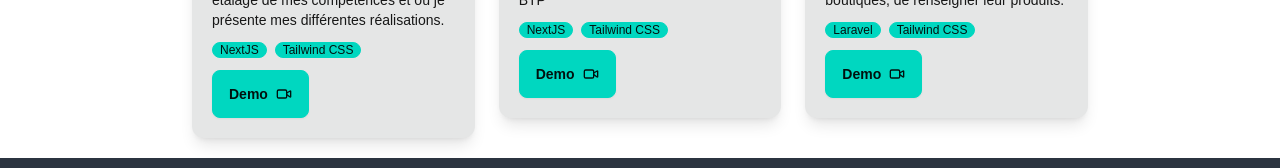
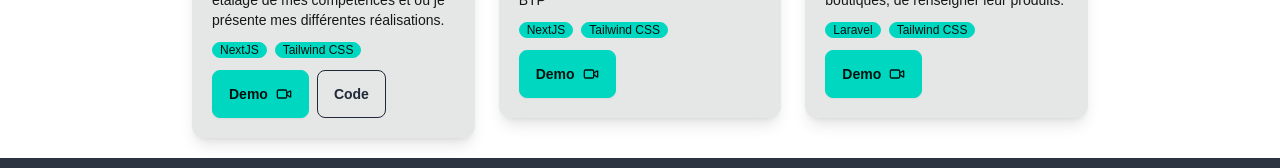
Before and after one commit to YVESMANGA/ysmgPortfolio, a Next.js app: page / in a window 1280 px wide. Shown: the part 2278-2446 px from the top of the page. Built offline with nearby package versions, Linux system fonts and the light colour scheme.

Commit message:
Update Project.tsx

```diff
--- a/src/components/project/Project.tsx
+++ b/src/components/project/Project.tsx
@@ -1,6 +1,7 @@
 import React from 'react'
 import Title from '../title'
-import { Github, Video } from 'lucide-react'
+import { Video } from 'lucide-react'
+import Image from 'next/image'
 
 const projects = [
   {
@@ -9,21 +10,21 @@ const projects = [
     technologies: ['NextJS', 'Tailwind CSS'],
     demoLink: 'https://ysmg-portfolio.netlify.app/',
     repoLink: 'https://github.com/YVESMANGA/ysmgPortfolio',
-        image: 'SiteP.PNG',
+    image: '/SiteP.PNG', // placé dans /public
   },
   {
     title: 'Saoro Negoce',
     description: "Site Vitrine, d'une entreprise dans le BTP",
     technologies: ['NextJS', 'Tailwind CSS'],
     demoLink: 'http://saoronegoce.com/',
-      image: 'logos.JPG',
+    image: '/logos.JPG', // placé dans /public
   },
   {
     title: 'Modexa',
     description: "Marketplace, permettant a d'autres boutiques, de renseigner leur produits.",
     technologies: ['Laravel', 'Tailwind CSS'],
     demoLink: 'http://modexa.moda/',
-    image: 'modexa.JPG',
+    image: '/modexa.JPG', // placé dans /public
   }
 ]
 
@@ -37,10 +38,13 @@ const Project = () => {
         <div className="grid md:grid-cols-2 lg:grid-cols-3 gap-6">
           {projects.map((project, index) => (
             <div key={index} className='bg-base-300 p-5 h-fit rounded-xl shadow-lg'>
-          <img
+              <Image
                 src={project.image}
                 alt={project.title}
+                width={600}
+                height={400}
                 className='w-full rounded-xl h-56 object-cover'
+                unoptimized
               />
 
               <div>
@@ -60,20 +64,22 @@ const Project = () => {
                 ))}
               </div>
 
-          <div>
-            <a href={project.demoLink} className='btn btn-accent'>
+              <div className='flex gap-2'>
+                <a href={project.demoLink} target="_blank" rel="noopener noreferrer" className='btn btn-accent'>
                   Demo
                   <Video className='w-4' />
                 </a>
-
-
+                {project.repoLink && (
+                  <a href={project.repoLink} target="_blank" rel="noopener noreferrer" className='btn btn-outline'>
+                    Code
+                  </a>
+                )}
               </div>
             </div>
           ))}
         </div>
       </div>
     </div>
-
   )
 }
 
```
Lines whose indentation alone changed are shown as unchanged.
